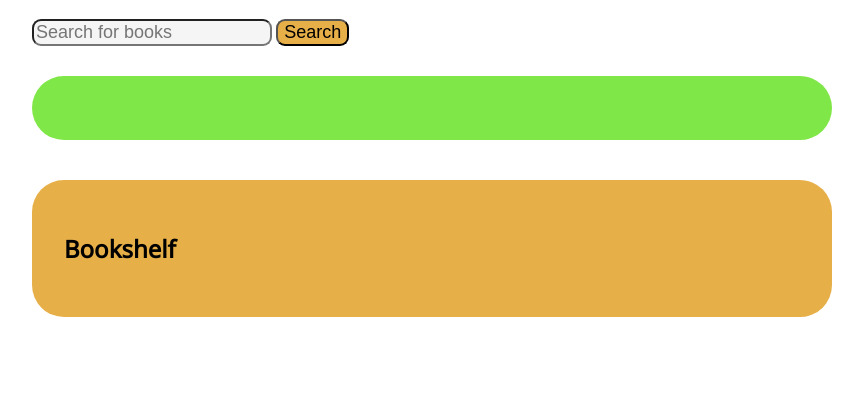
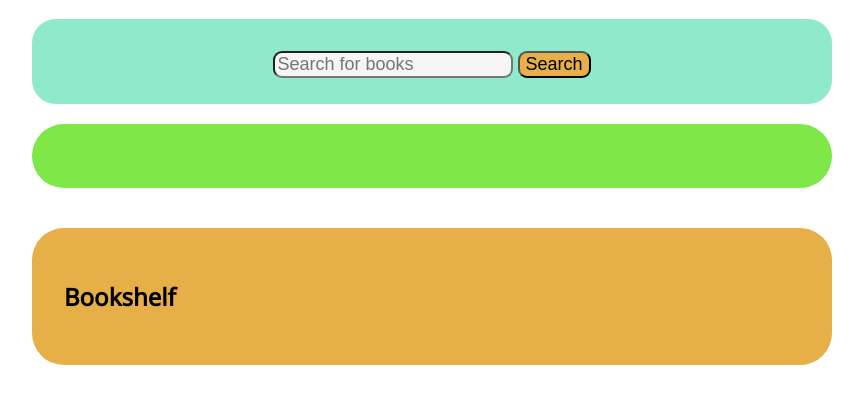
Before and after one commit to crankyhamsandwich410/UABCS221, a plain HTML site: page Lab11/zaangle.lab11.html in a window 1280 px wide. Shown: the part 67-470 px from the top of the page, without its empty margins (208-1071 px from the left). Drawn offline with Linux system fonts and the light colour scheme.

Commit message:
Update zaangle.lab11.html

```diff
--- a/Lab11/zaangle.lab11.html
+++ b/Lab11/zaangle.lab11.html
@@ -5,12 +5,13 @@
     <meta name="viewport" content="width=device-width, initial-scale=1.0">
     <title>Book Manager</title>
     <link rel="stylesheet" href="zaangle.lab11.css">
+
 </head>
 <body>
     <div id="app">
         <h1>Book Manager</h1>
         <!-- This is the search bar for the books -->
-        <div>
+        <div id="searchDiv">
             <input type="text" id="searchInput" placeholder="Search for books">
             <button onclick="searchBooks()">Search</button>
         </div>
```
